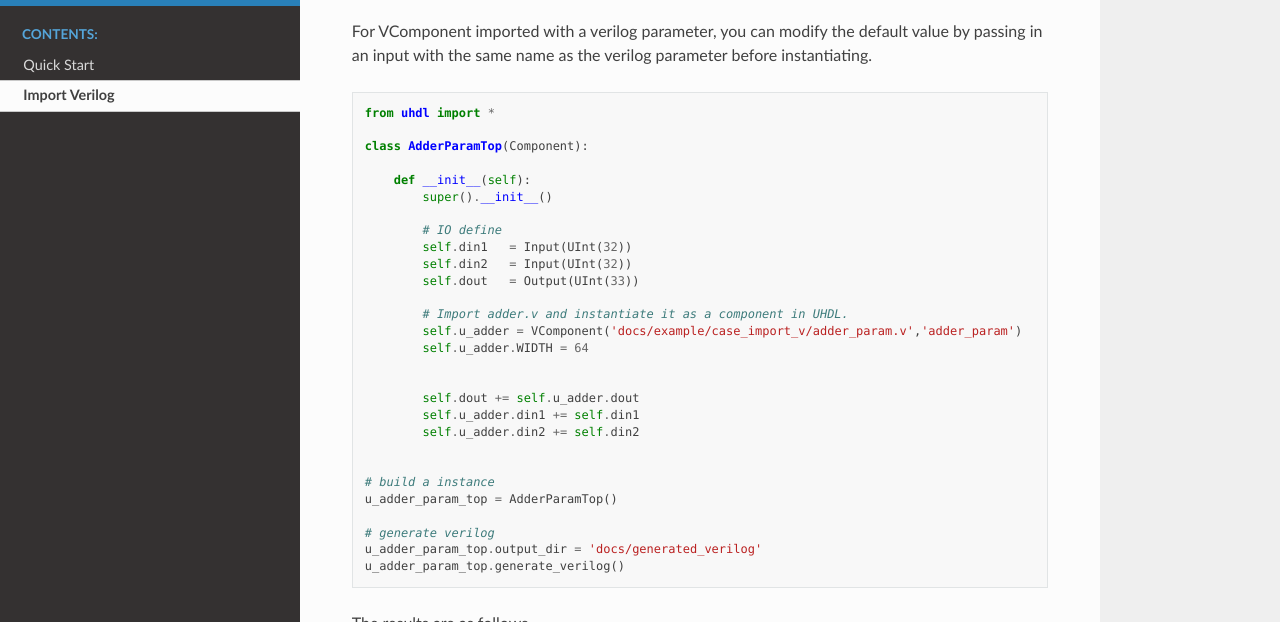
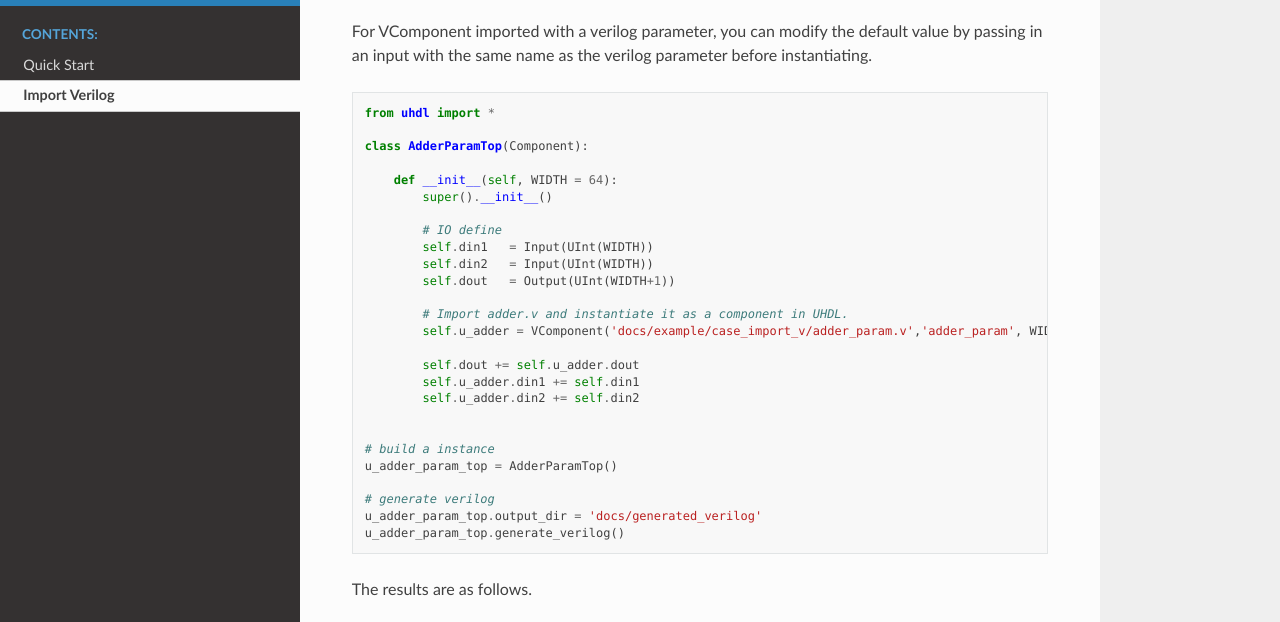
Before and after one commit to YuunqiLiu/uhdl, a Sphinx documentation site: the page built from docs/import_verilog.rst, in a window 1280 px wide and 900 px high, scrolled down 2714 px, cut to the strip 87-709 px from the top of the window. Built offline with Sphinx 7.4.7 and the Read the Docs theme 2.0.0, drawn with Linux system fonts in a browser that asks for light colours.

Commit message:
fix VComp Param pass issue and update doc

```diff
--- a/docs/example/case_import_v/adder_param_top.py
+++ b/docs/example/case_import_v/adder_param_top.py
@@ -2,18 +2,16 @@ from uhdl import *
 
 class AdderParamTop(Component):
 
-    def __init__(self):
+    def __init__(self, WIDTH = 64):
         super().__init__()
 
         # IO define
-        self.din1   = Input(UInt(32))
-        self.din2   = Input(UInt(32))
-        self.dout   = Output(UInt(33))
+        self.din1   = Input(UInt(WIDTH))
+        self.din2   = Input(UInt(WIDTH))
+        self.dout   = Output(UInt(WIDTH+1))
 
         # Import adder.v and instantiate it as a component in UHDL.
-        self.u_adder = VComponent('docs/example/case_import_v/adder_param.v','adder_param')
-        self.u_adder.WIDTH = 64
-
+        self.u_adder = VComponent('docs/example/case_import_v/adder_param.v','adder_param', WIDTH=WIDTH)
 
         self.dout += self.u_adder.dout
         self.u_adder.din1 += self.din1
--- a/docs/import_verilog.rst
+++ b/docs/import_verilog.rst
@@ -112,7 +112,7 @@ The results are as follows.
 
 
 
-.. literalinclude :: generated_verilog/AdderParamTop_/AdderParamTop_.v
+.. literalinclude :: generated_verilog/AdderParamTop_WIDTH_64/AdderParamTop_WIDTH_64.v
     :language: verilog
     :linenos:
     :lines: 33-51
```
Also changed, not shown: 7 other files.
